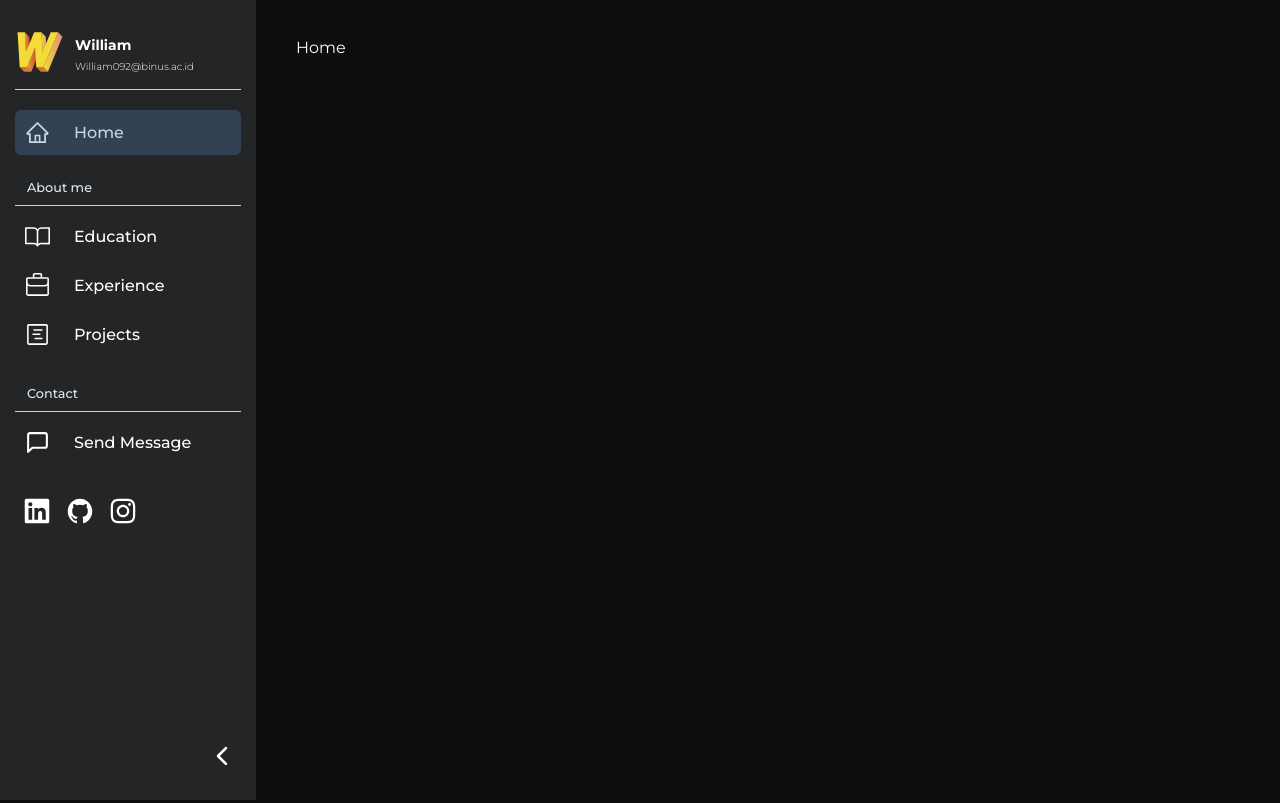
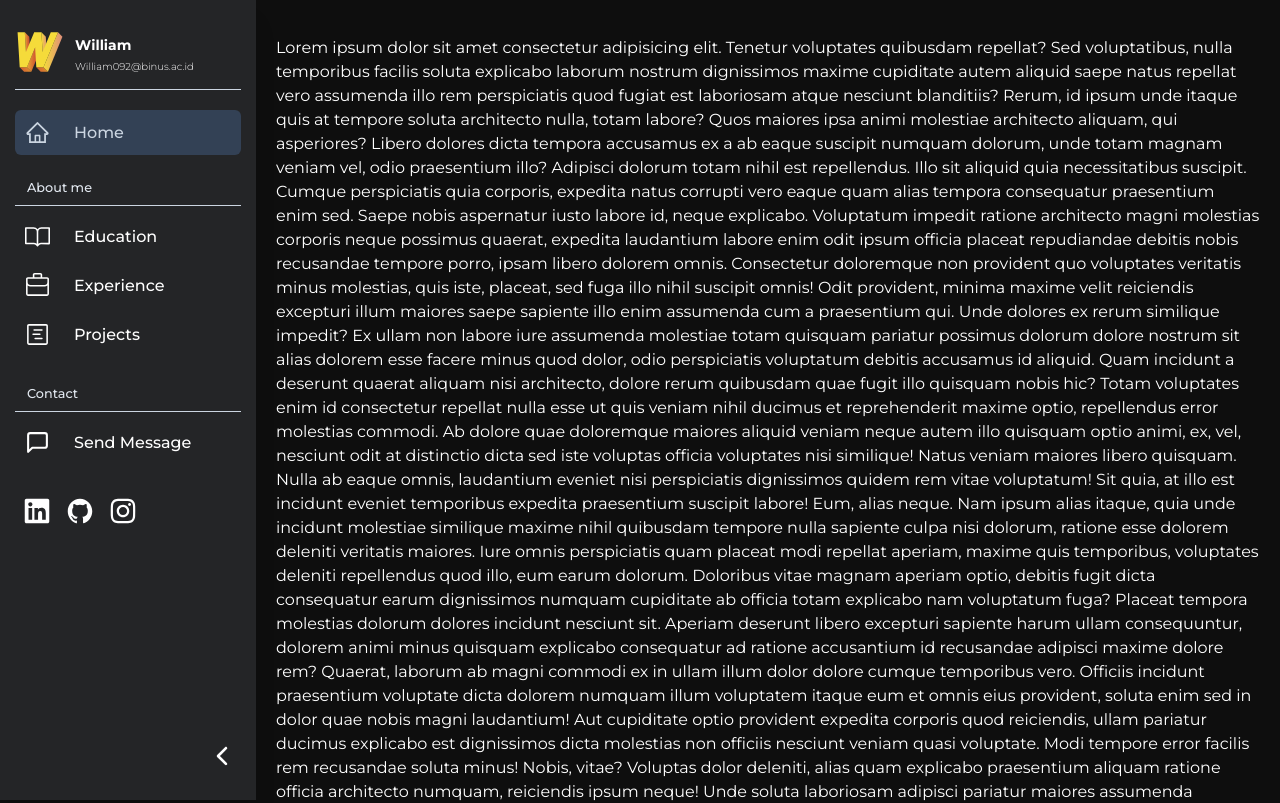
Before and after one commit to ZyVoir/portfolio, a React (Vite) app: page /#/ in a window 1280 px wide. Shown: the top 803 px of the page. Built offline with nearby package versions, Linux system fonts and the light colour scheme; a web font is replaced by a local one.

Commit message:
sidebar bug fix

```diff
--- a/src/components/RootLayout.tsx
+++ b/src/components/RootLayout.tsx
@@ -7,9 +7,9 @@ type Props = {
 
 const RootLayout = ({ children }: Props) => {
 	return (
-		<div className="flex gap-5 flex-col md:flex-row">
+		<div className="flex gap-0 flex-col md:flex-row md:gap-0 md:items-start">
 			<Sidebar />
-			<main className="max-w-5xl flex-1  py-4">{children}</main>
+			<main className="flex-1 py-4 ">{children}</main>
 		</div>
 	);
 };
--- a/src/components/Sidebar.tsx
+++ b/src/components/Sidebar.tsx
@@ -19,7 +19,11 @@ import SidebarMenu from "./SidebarMenu";
 
 const Sidebar = () => {
 	let isMobile = useMediaQuery({ query: "(max-width: 768px)" });
-	const [isMenuOpened, setIsMenuOpened] = useState(!isMobile);
+
+	const [isMenuOpened, setIsMenuOpened] = useState(() => {
+		const storedValue = window.localStorage.getItem("isMenuOpened");
+		return storedValue !== null ? JSON.parse(storedValue) : !isMobile;
+	});
 
 	const SidebarAnimation = isMobile
 		? {
@@ -56,10 +60,14 @@ const Sidebar = () => {
 		  };
 
 	useEffect(() => {
-		isMobile ? setIsMenuOpened(false) : setIsMenuOpened(true);
+		isMobile && setIsMenuOpened(false);
 	}, [isMobile]);
 
-	function ToogleMenu() {
+	useEffect(() => {
+		window.localStorage.setItem("isMenuOpened", JSON.stringify(isMenuOpened));
+	}, [isMenuOpened]);
+
+	function toggleMenu() {
 		setIsMenuOpened(!isMenuOpened);
 	}
 
@@ -68,7 +76,7 @@ const Sidebar = () => {
 	};
 
 	return (
-		<div>
+		<div className="fixed top-0 left-0  bg-primary w-full m-0 p-0 md:w-fit md:sticky md:top-0 md:bg-transparent">
 			{/* black background */}
 			<div
 				onClick={() => {
@@ -83,7 +91,7 @@ const Sidebar = () => {
 			<motion.div
 				variants={SidebarAnimation}
 				animate={isMenuOpened ? "open" : "closed"}
-				className="bg-secondary text-white shadow-xl z-[99] w-[16rem] max-w-[16rem] h-screen overflow-hidden md:relative fixed
+				className=" bg-secondary text-white shadow-xl z-[99] w-[16rem] max-w-[16rem] h-fit min-h-screen overflow-hidden md:relative fixed
                 p-[15px]"
 			>
 				{/* logo  */}
@@ -102,7 +110,7 @@ const Sidebar = () => {
 							transition={{ duration: 0.3 }}
 							className="flex flex-col whitespace-pre"
 						>
-							<h1 className="text-[14px] font-bold font-bold">William</h1>
+							<h1 className="text-[14px] font-bold">William</h1>
 							<h2 className="text-[10px] font-light">William092@binus.ac.id</h2>
 						</motion.div>
 					)}
@@ -117,6 +125,8 @@ const Sidebar = () => {
 							text={"Home"}
 							path={"/"}
 							isMenuOpened={isMenuOpened}
+							isMobile={isMobile}
+							onMenuClick={toggleMenu}
 						/>
 
 						{isMenuOpened && (
@@ -136,18 +146,24 @@ const Sidebar = () => {
 							text={"Education"}
 							path={"/Education"}
 							isMenuOpened={isMenuOpened}
+							isMobile={isMobile}
+							onMenuClick={toggleMenu}
 						/>
 						<SidebarMenu
 							icon={<GoBriefcase size={25} className="min-w-max" />}
 							text={"Experience"}
 							path={"/Experience"}
 							isMenuOpened={isMenuOpened}
+							isMobile={isMobile}
+							onMenuClick={toggleMenu}
 						/>
 						<SidebarMenu
 							icon={<GoProjectRoadmap size={25} className="min-w-max" />}
 							text={"Projects"}
 							path={"/Projects"}
 							isMenuOpened={isMenuOpened}
+							isMobile={isMobile}
+							onMenuClick={toggleMenu}
 						/>
 
 						{isMenuOpened && (
@@ -167,6 +183,8 @@ const Sidebar = () => {
 							text={"Send Message"}
 							path={"/SendMsg"}
 							isMenuOpened={isMenuOpened}
+							isMobile={isMobile}
+							onMenuClick={toggleMenu}
 						/>
 
 						{isMenuOpened && (
@@ -207,7 +225,7 @@ const Sidebar = () => {
 						}
 						transition={{ duration: 0.3 }}
 						className="absolute bottom-[30px] right-[20px] cursor-pointer"
-						onClick={ToogleMenu}
+						onClick={toggleMenu}
 					>
 						<IoIosArrowBack className="w-7 h-auto" />
 					</motion.div>
@@ -215,10 +233,15 @@ const Sidebar = () => {
 			</motion.div>
 
 			<div
-				className="m-3 md:hidden text-white "
+				className="m-3 md:hidden text-white flex flex-row items-center gap-6 "
 				onClick={() => setIsMenuOpened(true)}
 			>
-				<LuMenu size={25} />
+				<LuMenu size={32} />
+				{isMobile && (
+					<div className="flex flex-row justify-end items-center flex-1">
+						<img src={logo} alt="" className="w-[35px]" />
+					</div>
+				)}
 			</div>
 		</div>
 	);
--- a/src/pages/Home.tsx
+++ b/src/pages/Home.tsx
@@ -1,5 +1,113 @@
 const Home = () => {
-	return <div className="text-white p-3 md:p-5">Home</div>;
+	return (
+		<div className="text-white mt-[40px] p-3 md:p-5 md:mt-0 h-fit">
+			Lorem ipsum dolor sit amet consectetur adipisicing elit. Tenetur
+			voluptates quibusdam repellat? Sed voluptatibus, nulla temporibus facilis
+			soluta explicabo laborum nostrum dignissimos maxime cupiditate autem
+			aliquid saepe natus repellat vero assumenda illo rem perspiciatis quod
+			fugiat est laboriosam atque nesciunt blanditiis? Rerum, id ipsum unde
+			itaque quis at tempore soluta architecto nulla, totam labore? Quos maiores
+			ipsa animi molestiae architecto aliquam, qui asperiores? Libero dolores
+			dicta tempora accusamus ex a ab eaque suscipit numquam dolorum, unde totam
+			magnam veniam vel, odio praesentium illo? Adipisci dolorum totam nihil est
+			repellendus. Illo sit aliquid quia necessitatibus suscipit. Cumque
+			perspiciatis quia corporis, expedita natus corrupti vero eaque quam alias
+			tempora consequatur praesentium enim sed. Saepe nobis aspernatur iusto
+			labore id, neque explicabo. Voluptatum impedit ratione architecto magni
+			molestias corporis neque possimus quaerat, expedita laudantium labore enim
+			odit ipsum officia placeat repudiandae debitis nobis recusandae tempore
+			porro, ipsam libero dolorem omnis. Consectetur doloremque non provident
+			quo voluptates veritatis minus molestias, quis iste, placeat, sed fuga
+			illo nihil suscipit omnis! Odit provident, minima maxime velit reiciendis
+			excepturi illum maiores saepe sapiente illo enim assumenda cum a
+			praesentium qui. Unde dolores ex rerum similique impedit? Ex ullam non
+			labore iure assumenda molestiae totam quisquam pariatur possimus dolorum
+			dolore nostrum sit alias dolorem esse facere minus quod dolor, odio
+			perspiciatis voluptatum debitis accusamus id aliquid. Quam incidunt a
+			deserunt quaerat aliquam nisi architecto, dolore rerum quibusdam quae
+			fugit illo quisquam nobis hic? Totam voluptates enim id consectetur
+			repellat nulla esse ut quis veniam nihil ducimus et reprehenderit maxime
+			optio, repellendus error molestias commodi. Ab dolore quae doloremque
+			maiores aliquid veniam neque autem illo quisquam optio animi, ex, vel,
+			nesciunt odit at distinctio dicta sed iste voluptas officia voluptates
+			nisi similique! Natus veniam maiores libero quisquam. Nulla ab eaque
+			omnis, laudantium eveniet nisi perspiciatis dignissimos quidem rem vitae
+			voluptatum! Sit quia, at illo est incidunt eveniet temporibus expedita
+			praesentium suscipit labore! Eum, alias neque. Nam ipsum alias itaque,
+			quia unde incidunt molestiae similique maxime nihil quibusdam tempore
+			nulla sapiente culpa nisi dolorum, ratione esse dolorem deleniti veritatis
+			maiores. Iure omnis perspiciatis quam placeat modi repellat aperiam,
+			maxime quis temporibus, voluptates deleniti repellendus quod illo, eum
+			earum dolorum. Doloribus vitae magnam aperiam optio, debitis fugit dicta
+			consequatur earum dignissimos numquam cupiditate ab officia totam
+			explicabo nam voluptatum fuga? Placeat tempora molestias dolorum dolores
+			incidunt nesciunt sit. Aperiam deserunt libero excepturi sapiente harum
+			ullam consequuntur, dolorem animi minus quisquam explicabo consequatur ad
+			ratione accusantium id recusandae adipisci maxime dolore rem? Quaerat,
+			laborum ab magni commodi ex in ullam illum dolor dolore cumque temporibus
+			vero. Officiis incidunt praesentium voluptate dicta dolorem numquam illum
+			voluptatem itaque eum et omnis eius provident, soluta enim sed in dolor
+			quae nobis magni laudantium! Aut cupiditate optio provident expedita
+			corporis quod reiciendis, ullam pariatur ducimus explicabo est dignissimos
+			dicta molestias non officiis nesciunt veniam quasi voluptate. Modi tempore
+			error facilis rem recusandae soluta minus! Nobis, vitae? Voluptas dolor
+			deleniti, alias quam explicabo praesentium aliquam ratione officia
+			architecto numquam, reiciendis ipsum neque! Unde soluta laboriosam
+			adipisci pariatur maiores assumenda excepturi debitis autem quo dicta?
+			Temporibus fugit illo architecto sed earum iusto, impedit harum voluptatem
+			distinctio laboriosam rem recusandae sit provident dolor velit ipsam nulla
+			amet enim debitis cumque doloribus. Doloremque soluta error laudantium
+			iusto placeat deserunt eos consectetur similique quae sint, sunt unde. Hic
+			harum autem veniam, ut facere consequatur architecto veritatis in vero
+			fugit, accusantium molestias sint eos ea nihil blanditiis modi doloribus
+			rem dignissimos atque at ullam! Culpa ratione architecto, libero
+			voluptatibus consequatur, repellat vel amet obcaecati omnis deserunt
+			itaque voluptatem quidem velit? Iure libero cum provident fuga molestiae
+			ut nostrum dolore consectetur ipsum error, atque sit sint asperiores quasi
+			veniam, aliquam earum. Ea quod ab illum mollitia voluptates eligendi nobis
+			ipsum aut excepturi id! Enim itaque nisi architecto perferendis ex ut
+			aspernatur. Quos rerum cum qui nobis necessitatibus illo, quaerat dolorem
+			fugit, magnam aliquam aperiam recusandae inventore. Tempore quo id nisi!
+			Nostrum commodi obcaecati quibusdam dicta, perferendis impedit? Est ea
+			nihil cupiditate excepturi incidunt a vero in deserunt doloribus eum ullam
+			necessitatibus accusamus, facilis veniam ex consectetur voluptatibus
+			obcaecati rerum. At fugit deserunt distinctio ab vero itaque natus odio.
+			Fugiat quos voluptatum suscipit qui dolorem est laudantium libero unde,
+			explicabo adipisci alias, velit temporibus sint, beatae reprehenderit?
+			Odit necessitatibus, eligendi excepturi soluta cum ab doloribus
+			accusantium laudantium facere repellat adipisci dolorum tenetur delectus
+			minus velit nulla id illum veritatis voluptas dolore modi itaque eum!
+			Dolore molestiae rerum optio beatae esse veniam quas officia libero odit,
+			qui aperiam corrupti aliquam delectus incidunt quam nihil fugit nisi,
+			similique possimus amet commodi. Eaque nisi a amet inventore maiores
+			temporibus quo, sint possimus consequuntur excepturi optio numquam
+			molestias dignissimos? Mollitia itaque sint nulla officiis, iure
+			repudiandae iste numquam aut ut est aliquid saepe cum id similique quidem
+			accusantium vitae facilis, et blanditiis deserunt minus sit eligendi
+			impedit dolore. Facere ut, obcaecati error quos iste eaque sit blanditiis,
+			odit praesentium dignissimos optio a, aut amet! Id possimus repellat
+			quibusdam eveniet? Ullam eos aspernatur vero similique aliquam soluta cum
+			voluptatum velit tempore deleniti veniam possimus ad, facere, repudiandae,
+			quas nemo. Sequi ipsum sint deserunt ipsam molestias aliquid sapiente, ad
+			quidem consectetur reiciendis ut, quis similique, natus sed asperiores
+			maiores odio! Odit, impedit! Iure soluta adipisci excepturi illum, fuga
+			pariatur distinctio laboriosam consequuntur culpa, dignissimos dolores.
+			Iure necessitatibus sapiente, porro non deleniti voluptate qui corporis
+			dolores in eveniet ullam iusto veniam nobis vero officia autem, mollitia
+			unde voluptatem? Et ipsam neque assumenda doloribus, quibusdam doloremque
+			voluptatem similique, eius ducimus ullam tempora dolorum, distinctio
+			aliquam minima officia dolores impedit? Velit minus nobis obcaecati
+			reprehenderit, rerum doloremque sit, quas unde debitis dolores et animi
+			exercitationem adipisci inventore dignissimos, saepe sunt quo voluptatum
+			labore? Voluptatum natus non, fuga aspernatur harum est, temporibus
+			exercitationem ullam pariatur assumenda aliquid reprehenderit expedita
+			quibusdam at dolorem ipsum facere soluta cupiditate illum eligendi
+			dolorum, accusamus in voluptatem. Sed a atque quos consequuntur sapiente
+			vitae dignissimos enim harum. Praesentium, repellat eveniet reiciendis
+			obcaecati error id a rem sit? Officia reiciendis unde sit molestias odit.
+			Odit officia in eos laudantium magni.
+		</div>
+	);
 };
 
 export default Home;
```
Also changed, not shown: src/components/SidebarMenu.tsx (+15 -3 lines).
